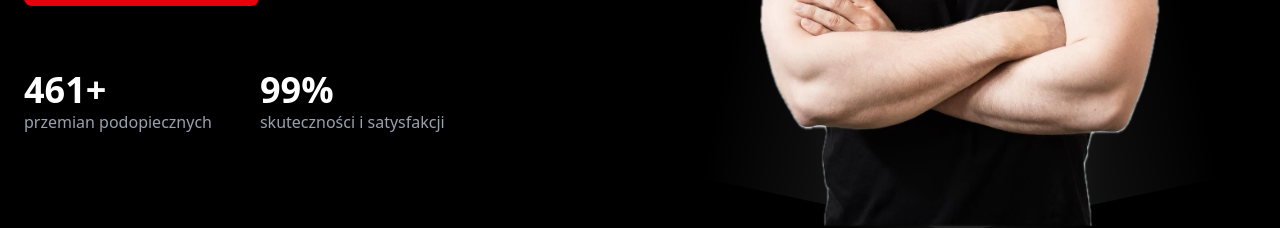
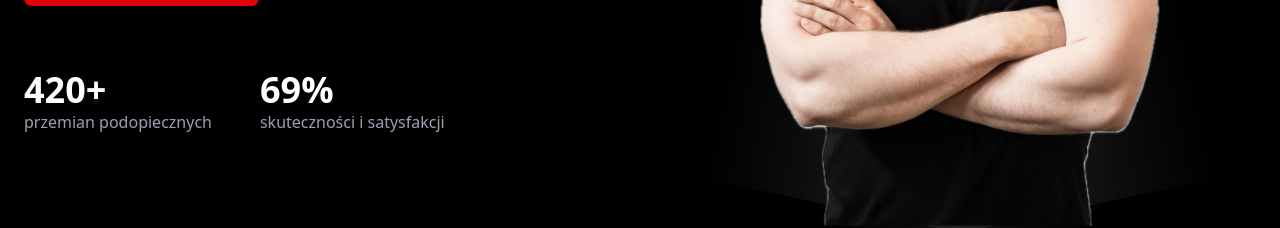
Before and after one commit to Pyndzelek/rozmus-web, a Next.js app: page / in a window 1280 px wide. Shown: the part 568-796 px from the top of the page. Built offline with nearby package versions, Linux system fonts and the light colour scheme.

Commit message:
build fixes

```diff
--- a/src/app/o-mnie/page.tsx
+++ b/src/app/o-mnie/page.tsx
@@ -3,7 +3,7 @@
 import { Header } from "@/components/header";
 import { ModernFooter } from "@/components/modern-footer";
 import { motion } from "framer-motion";
-import { Award, Users, Calendar, Target } from "lucide-react";
+import { Award } from "lucide-react";
 import Image from "next/image";
 
 export default function AboutPage() {
@@ -115,7 +115,9 @@ export default function AboutPage() {
             <p className="text-lg md:text-xl text-gray-300 leading-relaxed mb-8">
               Biało białko białko
             </p>
-            <p className="text-base md:text-lg text-gray-400">"Granulocyty"</p>
+            <p className="text-base md:text-lg text-gray-400">
+              &quote;Granulocyty&quote;
+            </p>
           </motion.div>
         </div>
       </section>
--- a/src/app/opinie/page.tsx
+++ b/src/app/opinie/page.tsx
@@ -175,7 +175,7 @@ export default function ReviewsPage() {
 
                     <Quote className="w-6 h-6 text-red-500 mb-3" />
                     <p className="text-gray-300 mb-4 leading-relaxed">
-                      "{review.review}"
+                      &quote;{review.review}&quote;
                     </p>
 
                     <div className="border-t border-gray-800 pt-4">
--- a/src/components/hero-section.tsx
+++ b/src/components/hero-section.tsx
@@ -12,29 +12,29 @@ export function HeroSection() {
 
   useEffect(() => {
     const timer = setTimeout(() => {
-      // Animate 461+ counter
+      // Animate 420+ counter
       const duration = 2000;
-      const increment = 461 / (duration / 16);
+      const increment = 420 / (duration / 16);
       let current = 0;
 
       const counter = setInterval(() => {
         current += increment;
-        if (current >= 461) {
-          setCount(461);
+        if (current >= 420) {
+          setCount(420);
           clearInterval(counter);
         } else {
           setCount(Math.floor(current));
         }
       }, 16);
 
-      // Animate 99% counter
-      const percentIncrement = 99 / (duration / 16);
+      // Animate 69% counter
+      const percentIncrement = 69 / (duration / 16);
       let percentCurrent = 0;
 
       const percentCounter = setInterval(() => {
         percentCurrent += percentIncrement;
-        if (percentCurrent >= 99) {
-          setPercentCount(99);
+        if (percentCurrent >= 69) {
+          setPercentCount(69);
           clearInterval(percentCounter);
         } else {
           setPercentCount(Math.floor(percentCurrent));
--- a/src/components/testimonials-section.tsx
+++ b/src/components/testimonials-section.tsx
@@ -63,7 +63,7 @@ export function TestimonialsSection() {
                 <CardContent className="p-6">
                   <Quote className="w-8 h-8 text-red-500 mb-4" />
                   <p className="text-gray-300 mb-6 leading-relaxed">
-                    "{testimonial.content}"
+                    &quote;{testimonial.content}&quote;
                   </p>
 
                   <div className="flex items-center gap-4">
```
